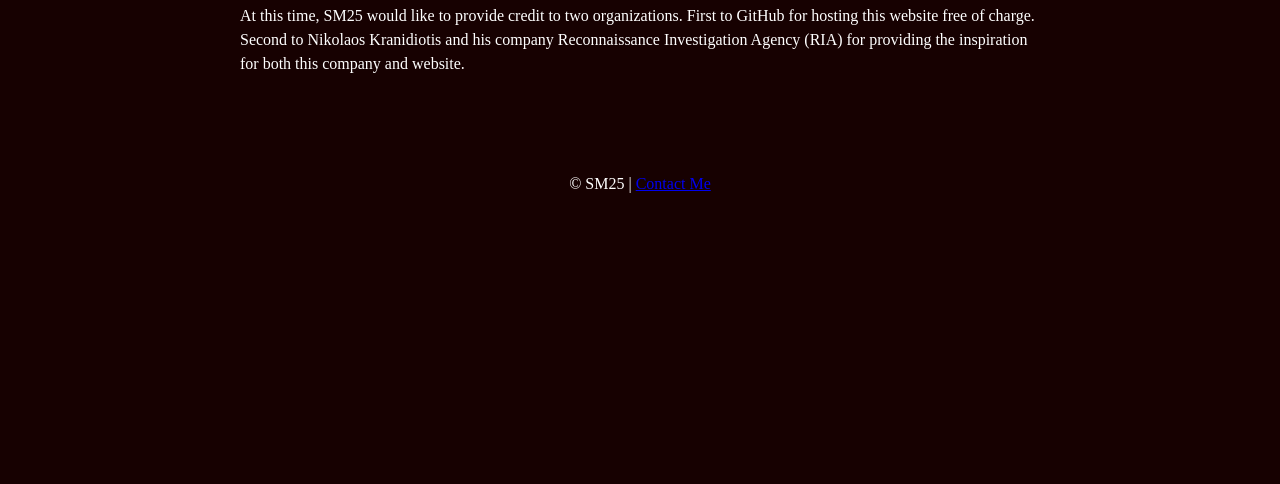
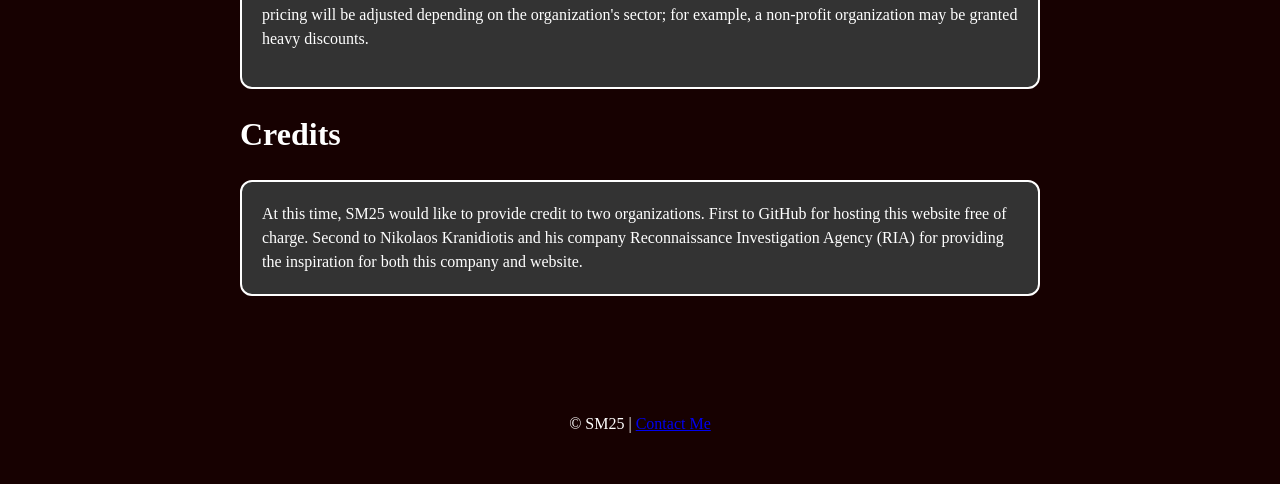
Before and after one commit to Sowmi-Mir/SM25, a plain HTML site: page about.html in a window 1280 px wide. Shown: the part 733-1217 px from the top of the page. Before the commit the page ends 977 px from the top, so only its background shows below. Drawn offline with Linux system fonts and the light colour scheme.

Commit message:
Update style.css
Signed-off-by: Sowmi-Mir <137723714+Sowmi-Mir@users.noreply.github.com>

```diff
--- a/style.css
+++ b/style.css
@@ -31,6 +31,15 @@ body {
   margin-bottom: 20px;
 }
 
+.text-container-4 {
+    border: 2px solid white;
+  padding: 20px;
+  background-color: #333333;
+  border-radius: 12px;
+  margin-bottom: 20px;
+}
+
+
 header {
   background: #170101;
   color: #ffffff;
```
